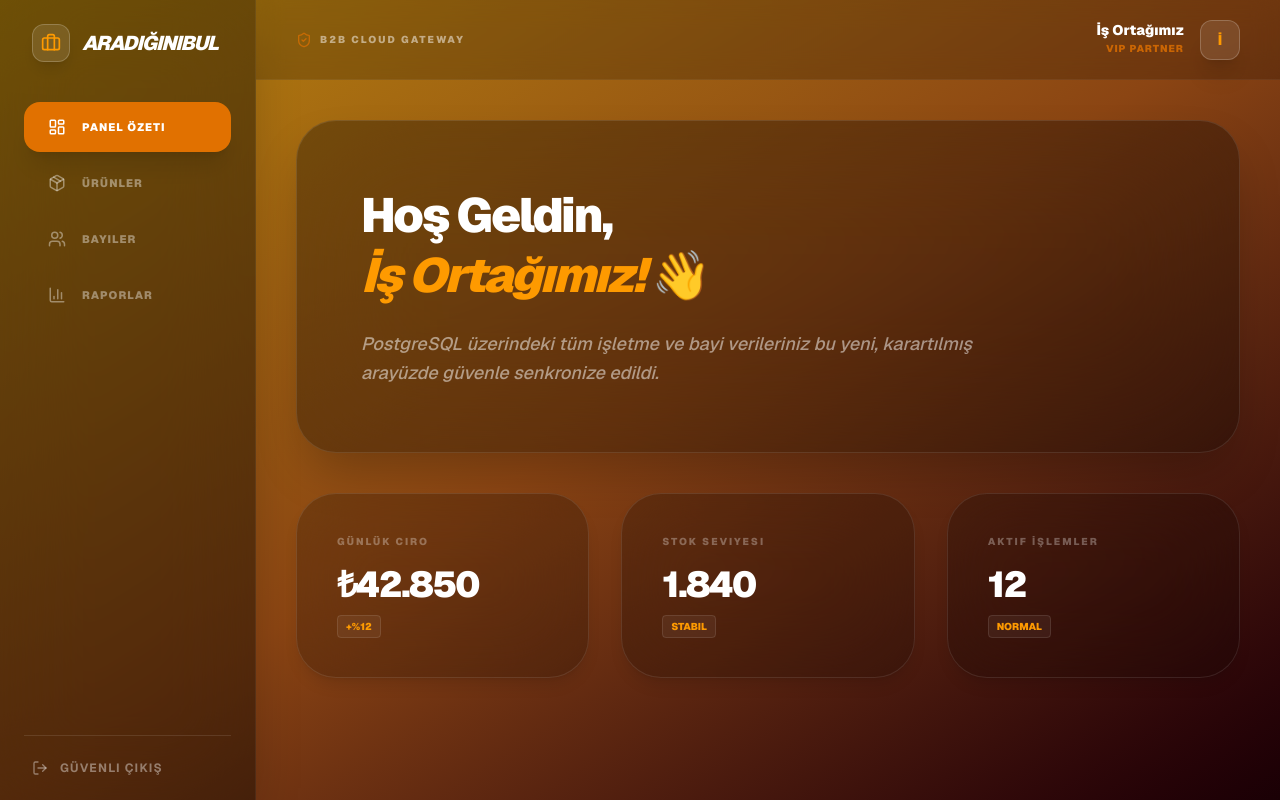
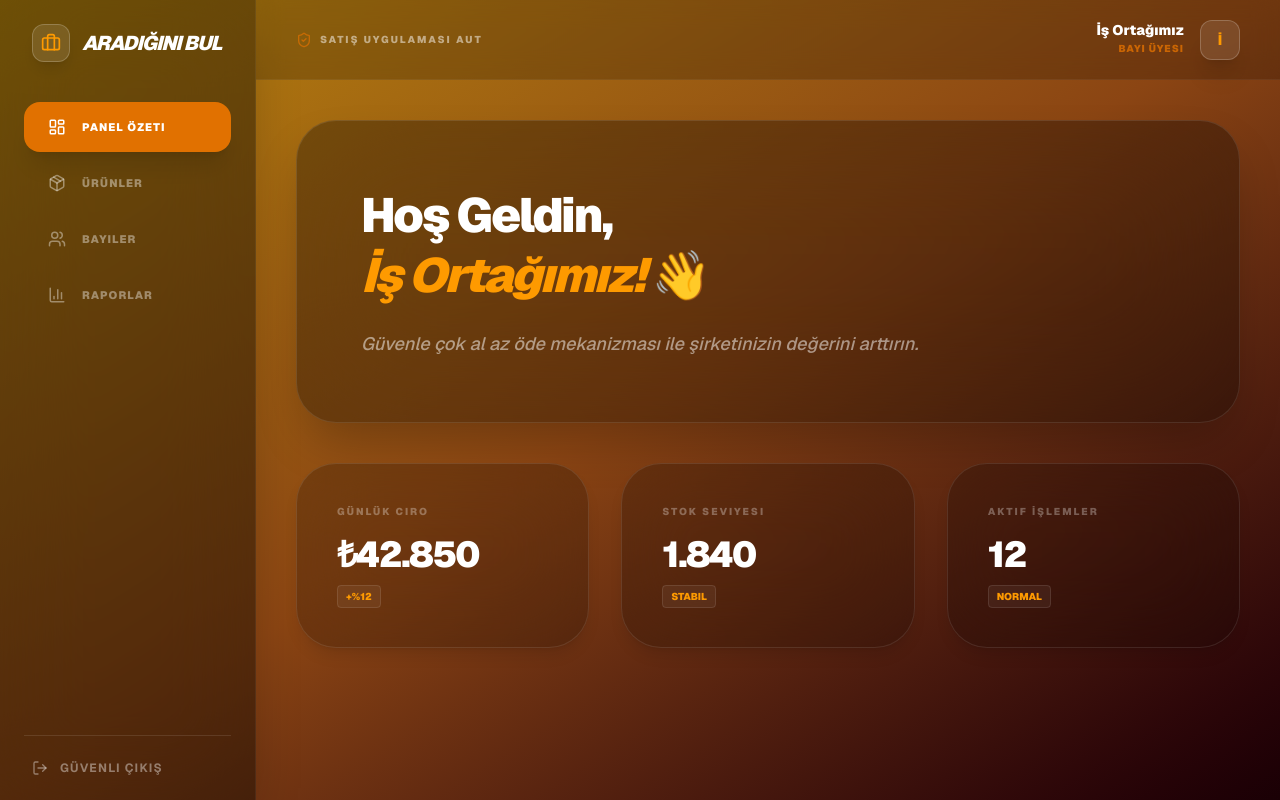
Before and after one commit to AliTopcuu/aradiginibul-api, a Next.js app in the folder aradiginibul-web/: page / in a window 1280 px wide. Built offline with nearby package versions, Linux system fonts and the light colour scheme; no server answers; sample sign-in values are in the browser's storage.

Commit message:
en son commit

```diff
--- a/aradiginibul-web/src/app/page.tsx
+++ b/aradiginibul-web/src/app/page.tsx
@@ -63,7 +63,7 @@ export default function DashboardPage() {
           <div className="bg-white/10 p-2 rounded-xl border border-white/20 shadow-lg">
             <Briefcase className="text-amber-500 w-5 h-5" />
           </div>
-          <span className="font-black text-xl tracking-tighter uppercase italic text-white">AradığınıBul</span>
+          <span className="font-black text-xl tracking-tighter uppercase italic text-white">Aradığını Bul</span>
         </div>
 
         <nav className="space-y-1.5 flex-1">
@@ -87,7 +87,7 @@ export default function DashboardPage() {
         <header className="bg-black/20 backdrop-blur-md border-b border-white/5 h-20 flex items-center justify-between px-10 sticky top-0 z-30">
           <div className="flex items-center gap-2">
             <ShieldCheck className="text-amber-600 w-4 h-4 opacity-70" />
-            <span className="text-[10px] font-black text-white/50 uppercase tracking-[0.2em]">B2B Cloud Gateway</span>
+            <span className="text-[10px] font-black text-white/50 uppercase tracking-[0.2em]">Satış Uygulaması AUT</span>
           </div>
 
           <div className="flex items-center gap-6">
@@ -96,7 +96,7 @@ export default function DashboardPage() {
                 <p className="text-sm font-black text-white leading-none">
                   {user?.first_name} {user?.last_name}
                 </p>
-                <p className="text-[10px] text-amber-600/80 font-black uppercase mt-1 tracking-widest">VIP Partner</p>
+                <p className="text-[10px] text-amber-600/80 font-black uppercase mt-1 tracking-widest">Bayi Üyesi</p>
               </div>
               <div className="w-10 h-10 bg-white/10 border border-white/20 rounded-xl flex items-center justify-center text-amber-500 font-black text-sm shadow-xl">
                 {getInitials()}
@@ -115,7 +115,7 @@ export default function DashboardPage() {
               </span> 👋
             </h1>
             <p className="text-lg text-white/50 font-medium max-w-2xl leading-relaxed italic">
-              PostgreSQL üzerindeki tüm işletme ve bayi verileriniz bu yeni, karartılmış arayüzde güvenle senkronize edildi.
+              Güvenle çok al az öde mekanizması ile şirketinizin değerini arttırın.
             </p>
           </div>
 
```
